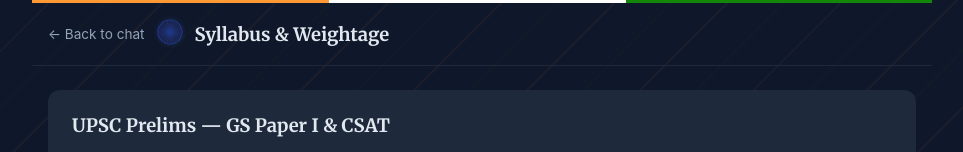
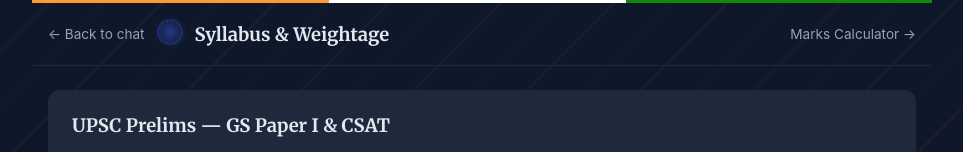
Before and after one commit to Rushabhsindhav/upsc-ai_1, a Next.js app: page /syllabus in a window 1280 px wide. Shown: the top 152 px of the page, without its empty margins (158-1121 px from the left). Built offline with nearby package versions, Linux system fonts and the light colour scheme.

Commit message:
Add link to Marks Calculator in syllabus page

```diff
--- a/app/syllabus/page.tsx
+++ b/app/syllabus/page.tsx
@@ -51,6 +51,9 @@
           <ChakraIcon size={26} />
         </div>
         <h1 style={styles.headerTitle}>Syllabus & Weightage</h1>
+        <Link href="/calculator" style={{ ...styles.backLink, marginLeft: "auto" }}>
+          Marks Calculator →
+        </Link>
       </header>
 
       <div style={styles.content}>
```
